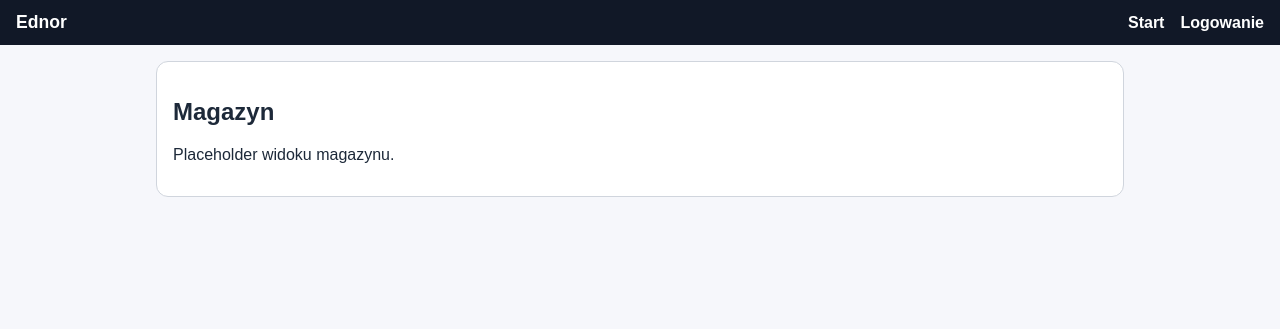
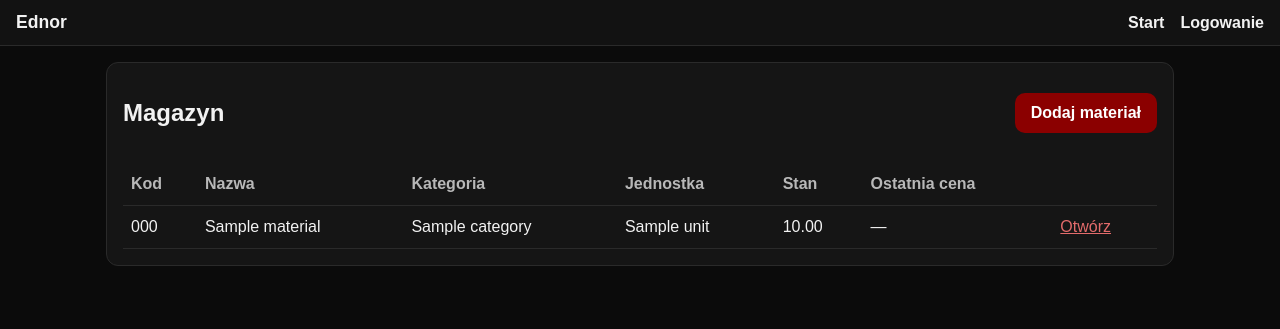
Before and after one commit to edwinkarolczyk/Ednor, a FastAPI app: template app/templates/inventory.html in a window 1280 px wide. Shown: the top 329 px of the page. Run offline with FastAPI, Linux system fonts and the light colour scheme; the template is opened without the code that fills it: most values are stand-ins (such as "Sample title", 1, 10 or a date in 2020).

Commit message:
Implement inventory stage 4A and dark red UI theme

```diff
--- a/app/db.py
+++ b/app/db.py
@@ -259,6 +259,67 @@ class Payment(Base):
     order: Mapped[Order] = relationship("Order", back_populates="payments")
 
 
+INVENTORY_CATEGORIES = ["profile", "rury", "blacha", "drut", "elektrody", "inne"]
+
+
+class Material(Base):
+    __tablename__ = "materials"
+
+    id: Mapped[int] = mapped_column(Integer, primary_key=True)
+    code: Mapped[str] = mapped_column(String(80), unique=True, nullable=False, index=True)
+    name: Mapped[str] = mapped_column(Text, nullable=False)
+    category: Mapped[str] = mapped_column(String(50), nullable=False)
+    unit: Mapped[str] = mapped_column(String(20), nullable=False)
+    is_active: Mapped[bool] = mapped_column(Boolean, nullable=False, default=True, server_default=text("1"))
+    created_at: Mapped[datetime] = mapped_column(DateTime, server_default=func.now(), nullable=False)
+
+    prices: Mapped[list["MaterialPrice"]] = relationship(
+        "MaterialPrice", back_populates="material", cascade="all, delete-orphan"
+    )
+    stock_row: Mapped["Stock | None"] = relationship(
+        "Stock", back_populates="material", uselist=False, cascade="all, delete-orphan"
+    )
+    moves: Mapped[list["StockMove"]] = relationship(
+        "StockMove", back_populates="material", cascade="all, delete-orphan"
+    )
+
+
+class MaterialPrice(Base):
+    __tablename__ = "material_prices"
+
+    id: Mapped[int] = mapped_column(Integer, primary_key=True)
+    material_id: Mapped[int] = mapped_column(ForeignKey("materials.id"), nullable=False, index=True)
+    price: Mapped[float] = mapped_column(Float, nullable=False, default=0)
+    currency: Mapped[str] = mapped_column(String(10), nullable=False, default="PLN")
+    valid_from: Mapped[datetime] = mapped_column(DateTime, server_default=func.now(), nullable=False)
+    note: Mapped[str | None] = mapped_column(Text, nullable=True)
+
+    material: Mapped["Material"] = relationship("Material", back_populates="prices")
+
+
+class Stock(Base):
+    __tablename__ = "stock"
+
+    material_id: Mapped[int] = mapped_column(ForeignKey("materials.id"), primary_key=True)
+    qty_on_hand: Mapped[float] = mapped_column(Float, nullable=False, default=0)
+
+    material: Mapped["Material"] = relationship("Material", back_populates="stock_row")
+
+
+class StockMove(Base):
+    __tablename__ = "stock_moves"
+
+    id: Mapped[int] = mapped_column(Integer, primary_key=True)
+    material_id: Mapped[int] = mapped_column(ForeignKey("materials.id"), nullable=False, index=True)
+    move_type: Mapped[str] = mapped_column(String(20), nullable=False)
+    qty: Mapped[float] = mapped_column(Float, nullable=False, default=0)
+    unit_price: Mapped[float | None] = mapped_column(Float, nullable=True)
+    note: Mapped[str | None] = mapped_column(Text, nullable=True)
+    created_at: Mapped[datetime] = mapped_column(DateTime, server_default=func.now(), nullable=False)
+
+    material: Mapped["Material"] = relationship("Material", back_populates="moves")
+
+
 class FenceTemplate(Base):
     __tablename__ = "fence_templates"
 
@@ -354,6 +415,10 @@ def init_db(hash_password_fn):
         "payments",
         "pricing_quotes",
         "quote_lines",
+        "materials",
+        "material_prices",
+        "stock",
+        "stock_moves",
         "fence_templates",
         "fence_quote_inputs",
         "time_entries",
--- a/app/main.py
+++ b/app/main.py
@@ -10,6 +10,8 @@ from sqlalchemy.orm import joinedload
 from app.api.auth import router as auth_router
 from app.api.auth import set_templates as auth_set_templates
 from app.api.health import router as health_router
+from app.api.inventory import router as inventory_router
+from app.api.inventory import set_templates as inventory_set_templates
 from app.api.orders import router as orders_router
 from app.api.orders import set_templates as orders_set_templates
 from app.api.pricing import router as pricing_router
@@ -34,6 +36,7 @@ orders_set_templates(templates)
 pricing_set_templates(templates)
 quotes_set_templates(templates)
 users_set_templates(templates)
+inventory_set_templates(templates)
 
 
 @app.middleware("http")
@@ -70,6 +73,7 @@ app.include_router(orders_router)
 app.include_router(pricing_router)
 app.include_router(quotes_router)
 app.include_router(users_router)
+app.include_router(inventory_router)
 app.include_router(time_router)
 
 
--- a/app/static/css/app.css
+++ b/app/static/css/app.css
@@ -1,43 +1,149 @@
 :root {
-    --bg: #f6f7fb;
-    --card: #ffffff;
-    --text: #1d2939;
-    --accent: #2563eb;
-    --border: #d0d5dd;
+    --bg: #0b0b0b;
+    --card: #151515;
+    --topbar: #121212;
+    --text: #f2f2f2;
+    --muted: #b8b8b8;
+    --accent: #8b0000;
+    --accent-hover: #b30000;
+    --border: #2a2a2a;
+    --success: #2f6b48;
+    --progress: #8a3d08;
+    --planned: #6f6f6f;
 }
+
 * { box-sizing: border-box; }
-body { margin: 0; font-family: Arial, sans-serif; color: var(--text); background: var(--bg); }
-.topbar { display: flex; align-items: center; justify-content: space-between; background: #111827; color: white; padding: .75rem 1rem; position: sticky; top: 0; z-index: 100; }
-.brand { font-size: 1.1rem; font-weight: 700; }
+
+body {
+    margin: 0;
+    font-family: Arial, sans-serif;
+    color: var(--text);
+    background: var(--bg);
+}
+
+.topbar {
+    display: flex;
+    align-items: center;
+    justify-content: space-between;
+    background: var(--topbar);
+    color: var(--text);
+    border-bottom: 1px solid var(--border);
+    padding: .75rem 1rem;
+    position: sticky;
+    top: 0;
+    z-index: 100;
+}
+
+.brand { font-size: 1.1rem; font-weight: 700; color: var(--text); }
 .menu { display: flex; gap: 1rem; }
-.menu a { color: white; text-decoration: none; font-weight: 600; }
-.menu-toggle { display: none; background: transparent; border: 1px solid rgba(255,255,255,.5); color: white; border-radius: 6px; padding: .25rem .5rem; }
-.container { max-width: 1000px; margin: 1rem auto; padding: 0 1rem 2rem; }
-.card { background: var(--card); border: 1px solid var(--border); border-radius: 12px; padding: 1rem; margin-bottom: 1rem; }
+.menu a { color: var(--text); text-decoration: none; font-weight: 600; }
+.menu a:hover { color: #ffd9d9; }
+
+.menu-toggle {
+    display: none;
+    background: transparent;
+    border: 1px solid var(--border);
+    color: var(--text);
+    border-radius: 6px;
+    padding: .25rem .5rem;
+}
+
+.container { max-width: 1100px; margin: 1rem auto; padding: 0 1rem 2rem; }
+
+.card {
+    background: var(--card);
+    border: 1px solid var(--border);
+    border-radius: 12px;
+    padding: 1rem;
+    margin-bottom: 1rem;
+}
+
 .row-between { display: flex; justify-content: space-between; align-items: center; gap: .75rem; }
 .form-grid { display: grid; gap: .75rem; }
-.form-grid input, .form-grid select, .form-grid textarea { width: 100%; padding: .6rem; border: 1px solid var(--border); border-radius: 8px; }
-.form-grid textarea { min-height: 90px; resize: vertical; }
+.two-col-grid { display: grid; grid-template-columns: repeat(2, minmax(0, 1fr)); gap: 1rem; }
+
+.form-grid input,
+.form-grid select,
+.form-grid textarea,
+input,
+select,
+textarea {
+    width: 100%;
+    padding: .6rem;
+    border: 1px solid var(--border);
+    border-radius: 8px;
+    color: var(--text);
+    background: #101010;
+}
+
+.form-grid textarea,
+textarea {
+    min-height: 90px;
+    resize: vertical;
+}
+
+input:focus,
+select:focus,
+textarea:focus {
+    outline: 1px solid var(--accent-hover);
+    border-color: var(--accent-hover);
+}
+
 .table-wrap { overflow-x: auto; }
-button, .btn { background: var(--accent); color: white; border: 0; border-radius: 10px; padding: .7rem 1rem; cursor: pointer; text-decoration: none; display: inline-block; font-weight: 700; }
+
+button,
+.btn {
+    background: var(--accent);
+    color: #fff;
+    border: 0;
+    border-radius: 10px;
+    padding: .7rem 1rem;
+    cursor: pointer;
+    text-decoration: none;
+    display: inline-block;
+    font-weight: 700;
+}
+
+button:hover,
+.btn:hover { background: var(--accent-hover); }
+
+a { color: #e36b6b; }
+a:hover { color: #ff9f9f; }
+
 table { width: 100%; border-collapse: collapse; margin-top: 1rem; }
 th, td { border-bottom: 1px solid var(--border); text-align: left; padding: .75rem .5rem; }
+th { color: var(--muted); font-weight: 600; }
+
 .upload-form { margin-top: 1rem; display: grid; gap: .5rem; }
 .mobile-list { display: grid; gap: .75rem; grid-template-columns: 1fr; }
-.badge { background: #e5edff; color: #163ca8; border-radius: 999px; padding: .2rem .5rem; margin-right: .25rem; font-size: .85rem; }
+.badge { background: #2a1010; color: #ffc6c6; border-radius: 999px; padding: .2rem .5rem; margin-right: .25rem; font-size: .85rem; }
 .narrow { max-width: 540px; }
-.error { color: #b42318; }
+.error { color: #ff7a7a; }
+.text-muted { color: var(--muted); }
+
+.time-actions { display: flex; gap: .5rem; align-items: center; flex-wrap: wrap; }
+.status-list { list-style: none; padding-left: 0; display: grid; gap: .4rem; }
+.status-done { color: #91d7ac; }
+.status-in-progress { color: #ffb36e; }
+.status-planned { color: #a9a9a9; }
+
 @media (max-width: 768px) {
     .menu-toggle { display: inline-block; }
-    .menu { display: none; position: absolute; right: 1rem; top: 56px; flex-direction: column; background: #111827; border: 1px solid rgba(255,255,255,.2); border-radius: 8px; padding: .5rem; min-width: 210px; }
+    .menu {
+        display: none;
+        position: absolute;
+        right: 1rem;
+        top: 56px;
+        flex-direction: column;
+        background: var(--topbar);
+        border: 1px solid var(--border);
+        border-radius: 8px;
+        padding: .5rem;
+        min-width: 210px;
+    }
+
     .menu.open { display: flex; }
     table { font-size: .9rem; }
     button, .btn { width: 100%; text-align: center; }
+    .two-col-grid { grid-template-columns: 1fr; }
 }
-
-.time-actions { display: flex; gap: .5rem; align-items: center; flex-wrap: wrap; }
-
-.status-list { list-style: none; padding-left: 0; display: grid; gap: .4rem; }
-.status-done { color: #067647; }
-.status-in-progress { color: #b54708; }
-.status-planned { color: #667085; }
--- a/app/templates/inventory.html
+++ b/app/templates/inventory.html
@@ -2,7 +2,49 @@
 
 {% block content %}
 <section class="card">
-    <h1>Magazyn</h1>
-    <p>Placeholder widoku magazynu.</p>
+    <div class="row-between">
+        <h1>Magazyn</h1>
+        <a class="btn" href="/inventory/new">Dodaj materiał</a>
+    </div>
+
+    <div class="table-wrap">
+        <table>
+            <thead>
+                <tr>
+                    <th>Kod</th>
+                    <th>Nazwa</th>
+                    <th>Kategoria</th>
+                    <th>Jednostka</th>
+                    <th>Stan</th>
+                    <th>Ostatnia cena</th>
+                    <th></th>
+                </tr>
+            </thead>
+            <tbody>
+            {% for material in materials %}
+                <tr>
+                    <td>{{ material.code }}</td>
+                    <td>{{ material.name }}</td>
+                    <td>{{ material.category }}</td>
+                    <td>{{ material.unit }}</td>
+                    <td>{{ "%.2f"|format(material.stock_row.qty_on_hand if material.stock_row else 0) }}</td>
+                    <td>
+                        {% set last_price = latest_prices.get(material.id) %}
+                        {% if last_price %}
+                            {{ "%.2f"|format(last_price.price) }} {{ last_price.currency }}
+                        {% else %}
+                            —
+                        {% endif %}
+                    </td>
+                    <td><a href="/inventory/{{ material.id }}">Otwórz</a></td>
+                </tr>
+            {% else %}
+                <tr>
+                    <td colspan="7" class="text-muted">Brak materiałów w bazie.</td>
+                </tr>
+            {% endfor %}
+            </tbody>
+        </table>
+    </div>
 </section>
 {% endblock %}
--- a/app/templates/layout.html
+++ b/app/templates/layout.html
@@ -20,6 +20,7 @@
                 <a href="/orders">Zlecenia</a>
                 <a href="/quotes">Wyceny</a>
                 <a href="/users">Użytkownicy</a>
+                <a href="/inventory">Magazyn</a>
             {% endif %}
             <a href="/me">Profil</a>
             <a href="/logout">Wyloguj</a>
```
Also changed, not shown: app/api/inventory.py (+163 -5 lines), app/templates/index.html (+13 -28 lines), app/templates/inventory_detail.html (added, +105 -0 lines), app/templates/inventory_new.html (added, +38 -0 lines).
